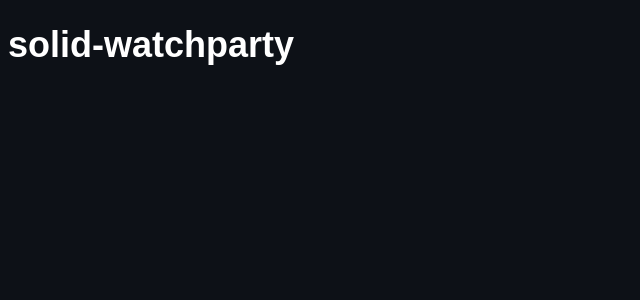
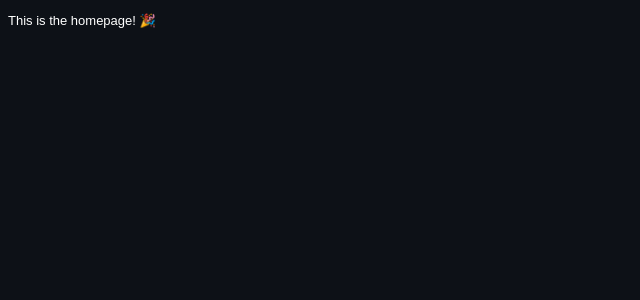
Before and after one commit to SolidLabResearch/solid-watch-party, a React (Vite) app in the folder solid-watchparty/: page /home in a window 1280 px wide. Shown: the top 300 px of the page, without its empty margins (0-640 px from the left). Built offline with nearby package versions, Linux system fonts and the light colour scheme; a web font is replaced by a local one.

Commit message:
:sparkles: added a router (react-router-dom)

```diff
--- a/solid-watchparty/package.json
+++ b/solid-watchparty/package.json
@@ -11,7 +11,8 @@
   },
   "dependencies": {
     "react": "^18.2.0",
-    "react-dom": "^18.2.0"
+    "react-dom": "^18.2.0",
+    "react-router-dom": "^6.18.0"
   },
   "devDependencies": {
     "@types/react": "^18.2.15",
--- a/solid-watchparty/src/App.jsx
+++ b/solid-watchparty/src/App.jsx
@@ -1,10 +1,24 @@
-import { useState } from 'react'
-import LoginPage from './pages/LoginPage'
+/* NOTE(Elias): library imports */
+import {
+	createBrowserRouter,
+	RouterProvider
+} from 'react-router-dom';
+
+/* NOTE(Elias): page imports */
+import LoginPage from './pages/LoginPage';
+import HomePage from './pages/HomePage';
+
+
+const router = createBrowserRouter([
+	{path: "/",				element: <LoginPage/>},
+	{path: "/home",		element: <HomePage/>},
+]);
 
 function App() {
 	return (
-		<LoginPage/>
+			<RouterProvider router={router}/>
 	);
 }
 
+
 export default App;
--- /dev/null
+++ b/solid-watchparty/src/pages/HomePage.jsx
@@ -0,0 +1,11 @@
+
+
+function HomePage() {
+	return (
+		<>
+			<p>This is the homepage! 🎉</p>
+		</>
+	);
+}
+
+export default HomePage;
--- a/solid-watchparty/src/pages/LoginPage.jsx
+++ b/solid-watchparty/src/pages/LoginPage.jsx
@@ -3,7 +3,7 @@ function LoginPage()
 	return (
 		<>
       <div>
-      	<h1 class="sw-fs-1">solid-watchparty</h1>
+      	<h1 className="sw-fs-1">solid-watchparty</h1>
       </div>
     </>
   )
```
Also changed, not shown: 1 other file (tests, documents, lock files or other folders).
